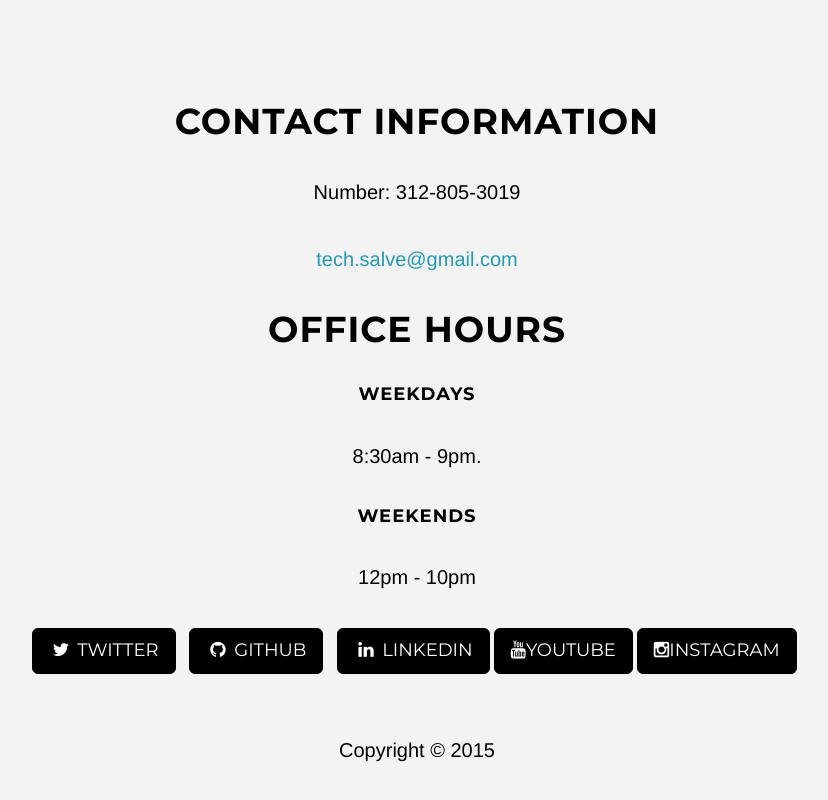
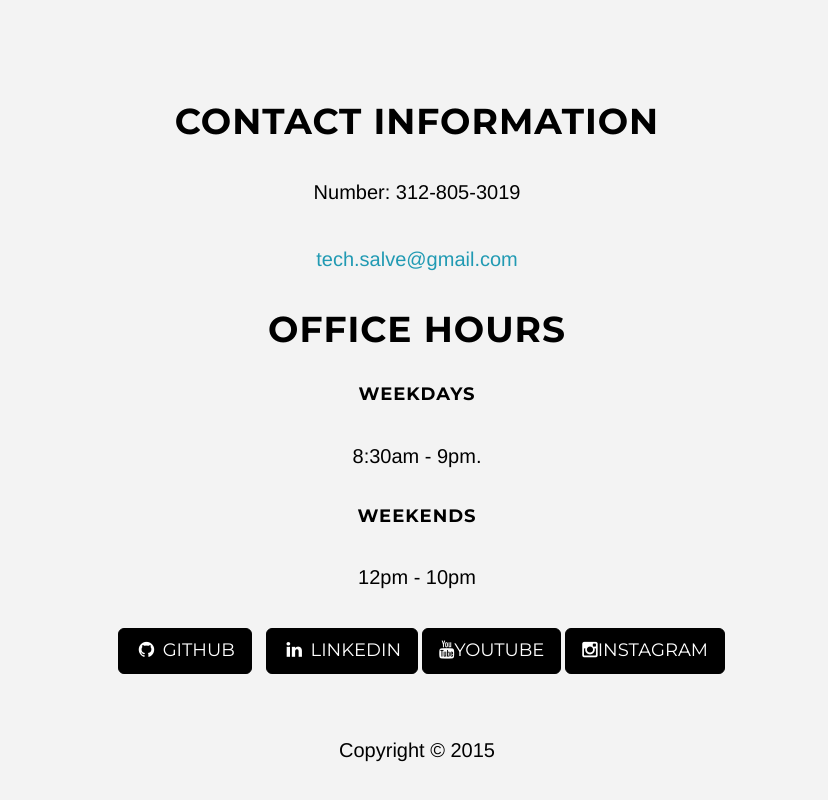
Before and after one commit to INFINITI-SPAW/INFINITI-SPAW.github.io, a plain HTML site: page index.html in a window 1280 px wide. Shown: the part 2518-3318 px from the top of the page, without its empty margins (223-1051 px from the left). Drawn offline with Linux system fonts and the light colour scheme.

Commit message:
Update index.html
Twitter Commented

```diff
--- a/index.html
+++ b/index.html
@@ -170,7 +170,7 @@
                 <!--The font awsome buttons  for the links to socail media-->
                 <ul class="list-inline banner-social-buttons">
                     <li>
-                         <a href="https://twitter.com/kennethjulian" class="btn btn-default btn-lg"><i class="fa fa-twitter fa-fw"></i> <span class="network-name">Twitter</span></a>
+                        <!-- <a href="https://twitter.com/kennethjulian" class="btn btn-default btn-lg"><i class="fa fa-twitter fa-fw"></i> <span class="network-name">Twitter</span></a>-->
                     </li>
                     <li>
                         <a href="https://github.com/virtica" class="btn btn-default btn-lg"><i class="fa fa-github fa-fw"></i> <span class="network-name">Github</span></a>
```
